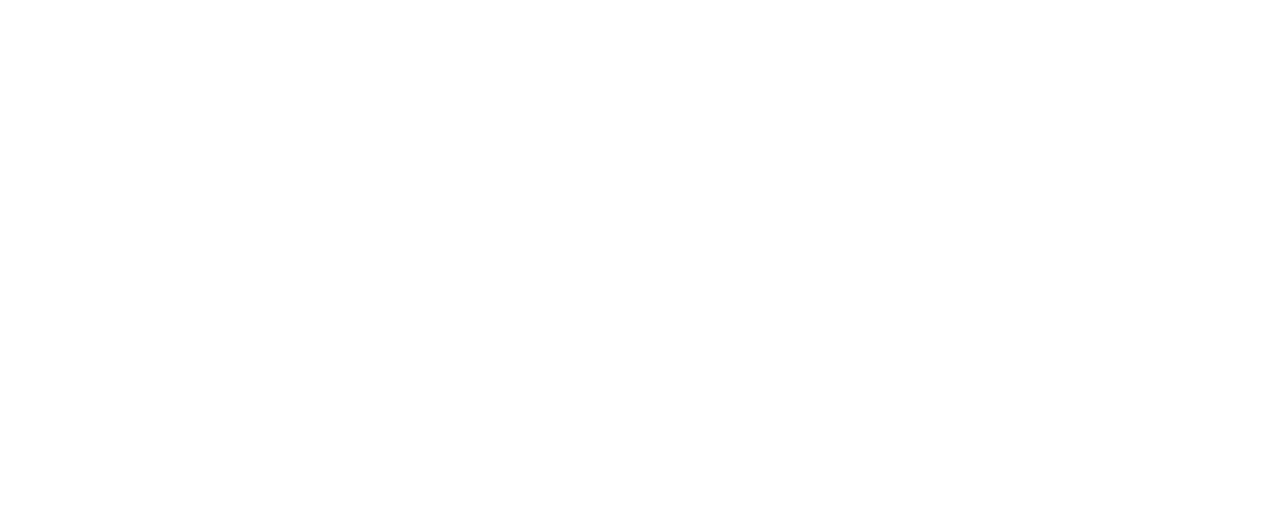
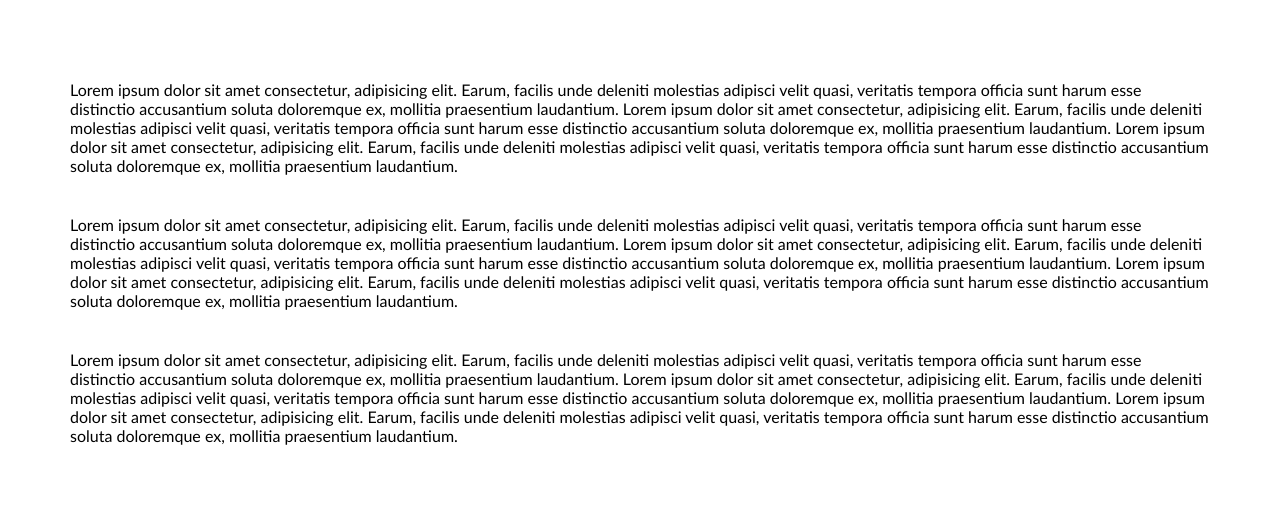
Before and after one commit to front-end-by-rimantas/39-grupe-portfolio, a website: page index.html in a window 1280 px wide. Drawn offline with Linux system fonts and the light colour scheme.

Commit message:
Container and rows

```diff
--- a/css/base/layout.css
+++ b/css/base/layout.css
@@ -0,0 +1,46 @@
+.container {
+    display: inline-block;
+    width: 100%;
+    padding: 60px 0;
+}
+.container > .row {
+    display: inline-block;
+    width: 100%;
+    margin: 0;
+    padding: 20px 0;
+}
+
+@media (min-width: 576px) {
+    .container > .row {
+        width: 540px;
+        margin: 0 calc(50% - 270px);
+    }
+}
+
+@media (min-width: 768px) {
+    .container > .row {
+        width: 720px;
+        margin: 0 calc(50% - 360px);
+    }
+}
+
+@media (min-width: 992px) {
+    .container > .row {
+        width: 960px;
+        margin: 0 calc(50% - 480px);
+    }
+}
+
+@media (min-width: 1200px) {
+    .container > .row {
+        width: 1140px;
+        margin: 0 calc(50% - 570px);
+    }
+}
+
+@media (min-width: 1400px) {
+    .container > .row {
+        width: 1320px;
+        margin: 0 calc(50% - 660px);
+    }
+}
--- a/css/pages/home.css
+++ b/css/pages/home.css
@@ -1,4 +1,6 @@
 /* base */
+@import '../base/base.css';
+@import '../base/layout.css';
 
 /* 3rd-party */
 
--- a/index.html
+++ b/index.html
@@ -6,20 +6,27 @@
     <meta http-equiv="X-UA-Compatible" content="IE=edge">
     <meta name="viewport" content="width=device-width, initial-scale=1.0">
     <title>Portfolio</title>
+    <link rel="stylesheet" href="./css/pages/home.css">
 </head>
 
 <body>
-    <!-- header start -->
-    <!-- header end -->
-
-    <!-- hero start -->
-    <!-- hero end -->
-
-    <!-- about me start -->
-    <!-- about me end -->
-
-    <!-- services start -->
-    <!-- services end -->
+    <section class="container">
+        <div class="row">
+            Lorem ipsum dolor sit amet consectetur, adipisicing elit. Earum, facilis unde deleniti molestias adipisci velit quasi, veritatis tempora officia sunt harum esse distinctio accusantium soluta doloremque ex, mollitia praesentium laudantium.
+            Lorem ipsum dolor sit amet consectetur, adipisicing elit. Earum, facilis unde deleniti molestias adipisci velit quasi, veritatis tempora officia sunt harum esse distinctio accusantium soluta doloremque ex, mollitia praesentium laudantium.
+            Lorem ipsum dolor sit amet consectetur, adipisicing elit. Earum, facilis unde deleniti molestias adipisci velit quasi, veritatis tempora officia sunt harum esse distinctio accusantium soluta doloremque ex, mollitia praesentium laudantium.
+        </div>
+        <div class="row">
+            Lorem ipsum dolor sit amet consectetur, adipisicing elit. Earum, facilis unde deleniti molestias adipisci velit quasi, veritatis tempora officia sunt harum esse distinctio accusantium soluta doloremque ex, mollitia praesentium laudantium.
+            Lorem ipsum dolor sit amet consectetur, adipisicing elit. Earum, facilis unde deleniti molestias adipisci velit quasi, veritatis tempora officia sunt harum esse distinctio accusantium soluta doloremque ex, mollitia praesentium laudantium.
+            Lorem ipsum dolor sit amet consectetur, adipisicing elit. Earum, facilis unde deleniti molestias adipisci velit quasi, veritatis tempora officia sunt harum esse distinctio accusantium soluta doloremque ex, mollitia praesentium laudantium.
+        </div>
+        <div class="row">
+            Lorem ipsum dolor sit amet consectetur, adipisicing elit. Earum, facilis unde deleniti molestias adipisci velit quasi, veritatis tempora officia sunt harum esse distinctio accusantium soluta doloremque ex, mollitia praesentium laudantium.
+            Lorem ipsum dolor sit amet consectetur, adipisicing elit. Earum, facilis unde deleniti molestias adipisci velit quasi, veritatis tempora officia sunt harum esse distinctio accusantium soluta doloremque ex, mollitia praesentium laudantium.
+            Lorem ipsum dolor sit amet consectetur, adipisicing elit. Earum, facilis unde deleniti molestias adipisci velit quasi, veritatis tempora officia sunt harum esse distinctio accusantium soluta doloremque ex, mollitia praesentium laudantium.
+        </div>
+    </section>
 </body>
 
 </html>
```
